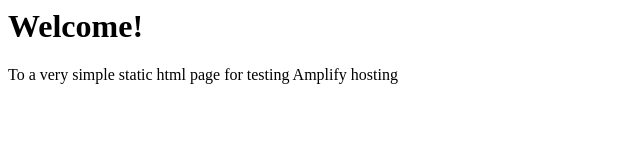
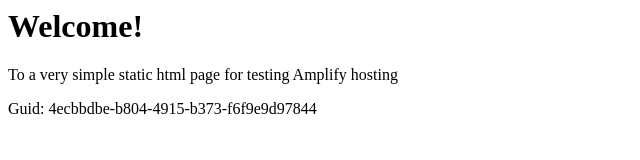
Before and after one commit to aws-aemilia-bom/Github-PR-Commit-Integration-Test-DoNotTouch-v0-preprod-ap-south-1, a website: page src/index.html in a window 1280 px wide. Shown: the whole page, without its empty margins (0-640 px from the left). Drawn offline with Linux system fonts and the light colour scheme.

Commit message:
commit from integ tests

```diff
--- a/src/index.html
+++ b/src/index.html
@@ -1,3 +1,5 @@
+
+
 <html lang="en">
 
 <head>
@@ -10,6 +12,6 @@
 <body>
     <h1>Welcome!</h1>
     <p>To a very simple static html page for testing Amplify hosting</p>
-</body>
+    <p>Guid: 4ecbbdbe-b804-4915-b373-f6f9e9d97844</p></body>
 
 </html>
```
